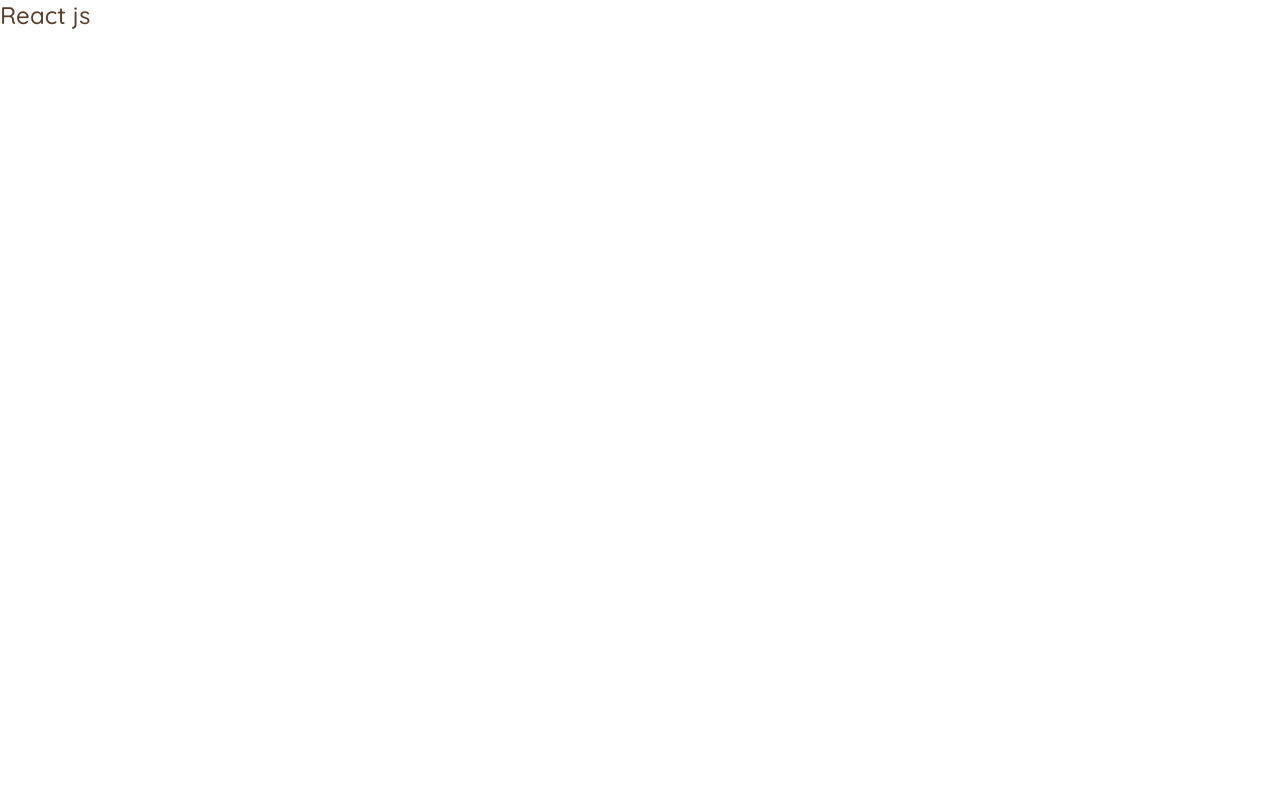
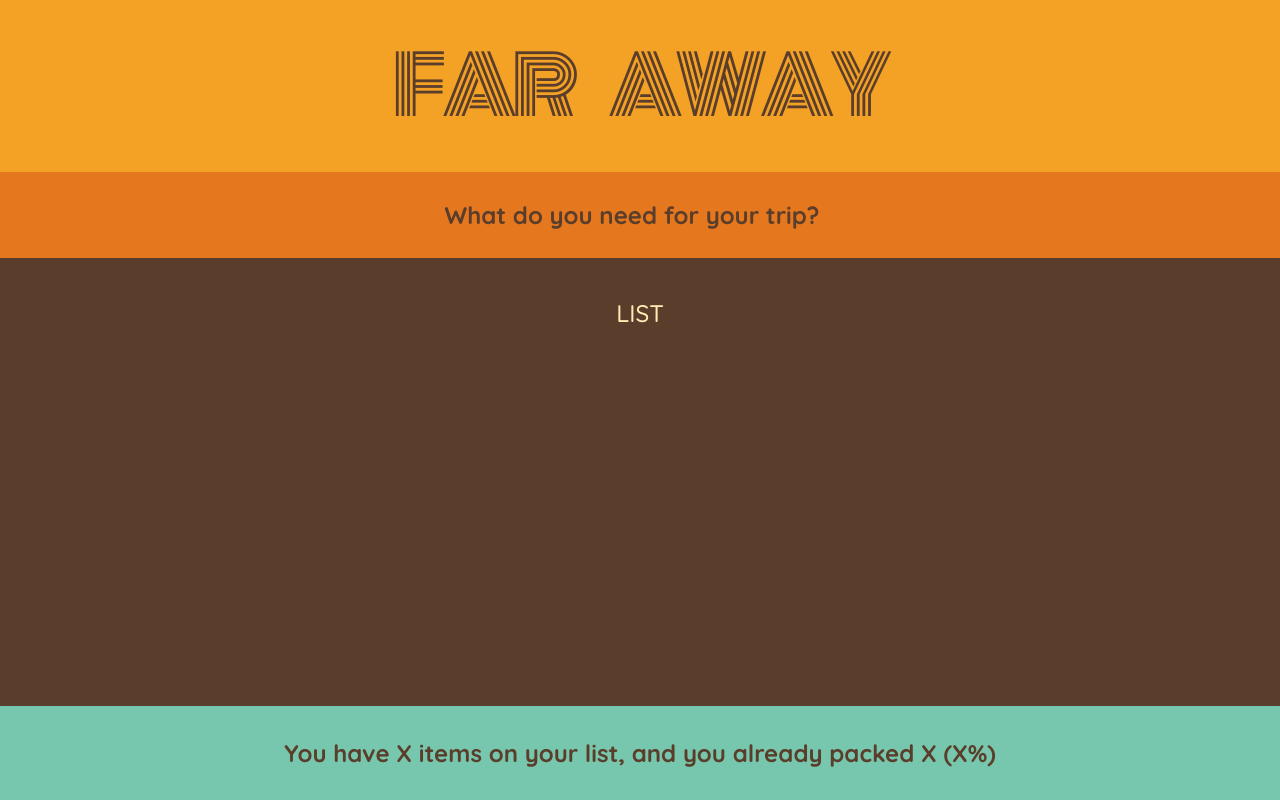
Before and after one commit to nidal1/travel-list, a JavaScript app: page / in a window 1280 px wide. Built offline with nearby package versions, Linux system fonts and the light colour scheme; the HTML template or start-up script is replaced by a standard one.

Commit message:
Building the layout

```diff
--- a/src/App.js
+++ b/src/App.js
@@ -1,5 +1,34 @@
-function App() {
-  return <div>React js</div>;
+export default function App() {
+  return (
+    <div className="app">
+      <Logo />
+      <Form />
+      <PackingList />
+      <Stats />
+    </div>
+  );
 }
 
-export default App;
+function Logo() {
+  return <h1> Far Away</h1>;
+}
+
+function Form() {
+  return (
+    <div className="add-form">
+      <h3>What do you need for your trip?</h3>
+    </div>
+  );
+}
+
+function PackingList() {
+  return <div className="list">LIST</div>;
+}
+
+function Stats() {
+  return (
+    <footer className="stats">
+      You have X items on your list, and you already packed X (X%)
+    </footer>
+  );
+}
```
